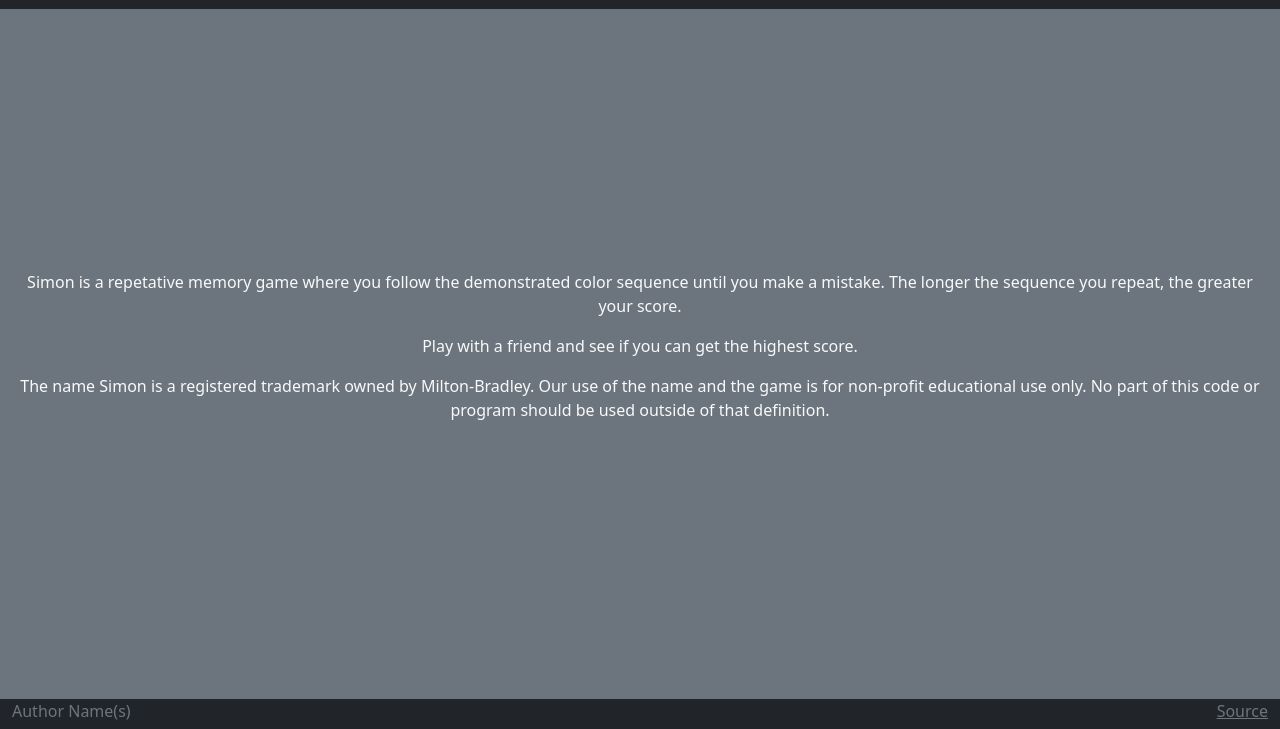
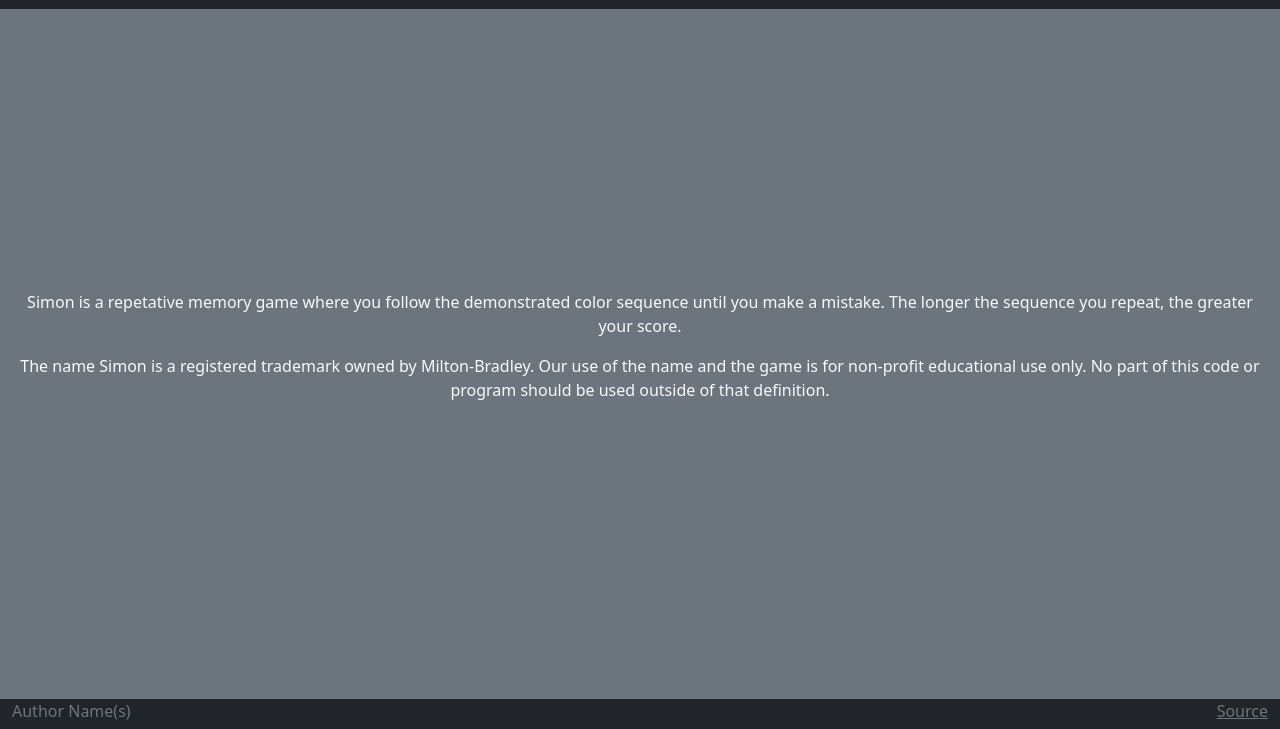
Before and after one commit to webprogramming260/simon-css, a plain HTML site: page about.html in a window 1280 px wide. Shown: the part 71-800 px from the top of the page. Drawn offline with nearby package versions, Linux system fonts and the light colour scheme.

```diff
--- a/about.html
+++ b/about.html
@@ -4,6 +4,7 @@
     <meta charset="UTF-8" />
     <meta name="viewport" content="width=device-width, initial-scale=1.0" />
     <title>About</title>
+    <link rel="icon" href="favicon.ico" />
 
     <link rel="stylesheet" href="main.css" />
 
@@ -44,8 +45,6 @@
           repeat, the greater your score.
         </p>
 
-        <p>Play with a friend and see if you can get the highest score.</p>
-
         <p>
           The name Simon is a registered trademark owned by Milton-Bradley. Our
           use of the name and the game is for non-profit educational use only.
```
Also changed, not shown: index.html (+1 -0 lines), play.html (+2 -0 lines), scores.html (+1 -0 lines), favicon.ico, 2 other files.
